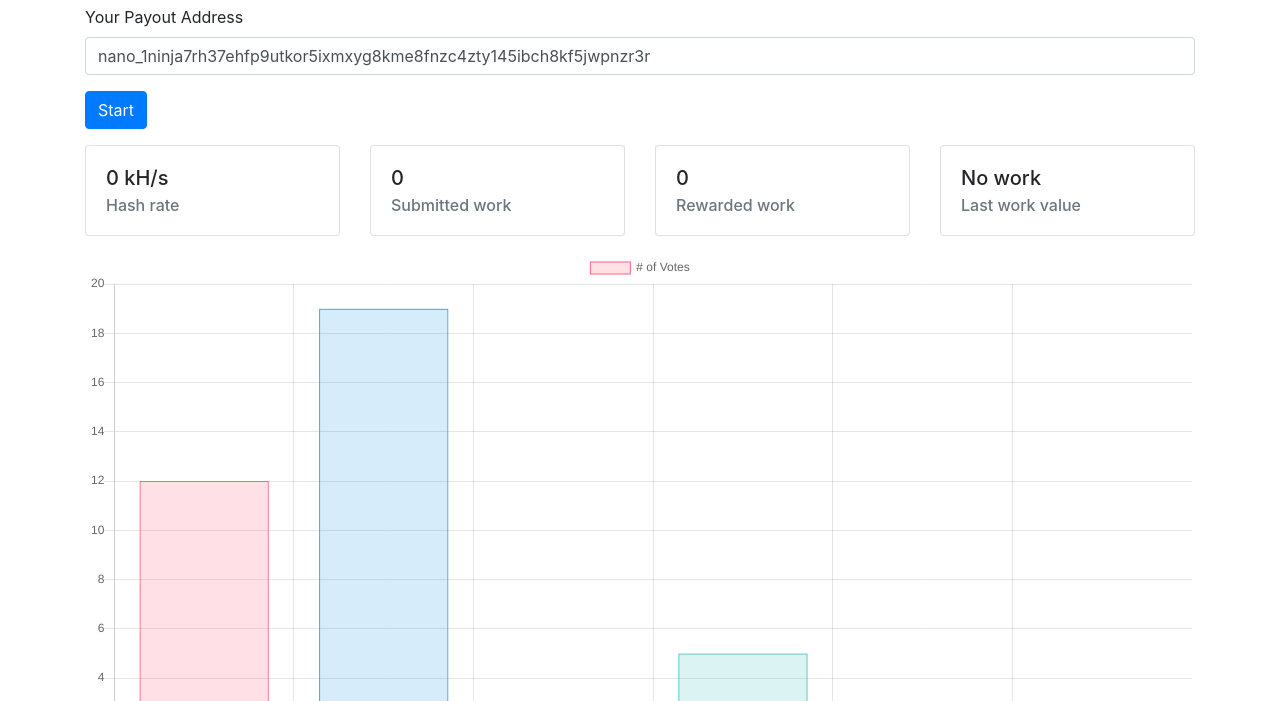
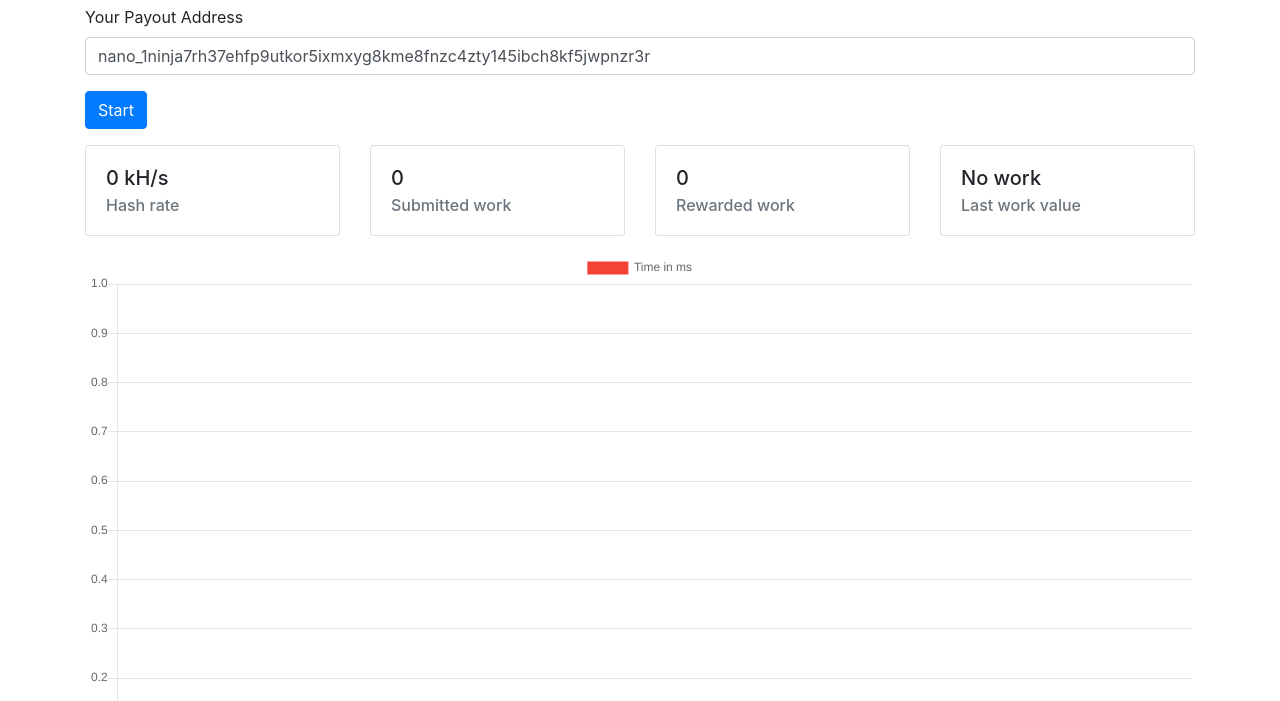
Before and after one commit to BitDesert/nano-dpow-web, a plain HTML site: page index.html in a window 1280 px wide. Shown: the part 99-800 px from the top of the page. Drawn offline with Linux system fonts and the light colour scheme.

Commit message:
working last work chart

```diff
--- a/index.html
+++ b/index.html
@@ -60,7 +60,7 @@
         <div class="row mb-3">
             <div class="col-12">
                 <div class="chart-container">
-                    <canvas id="chart"></canvas>
+                    <canvas id="lastWorkChart"></canvas>
                 </div>
             </div>
         </div>
--- a/static/js/chart.js
+++ b/static/js/chart.js
@@ -1,38 +1,28 @@
-var ctx = document.getElementById('chart');
-
 var work_timing = [];
 
-var myChart = new Chart(ctx, {
-    type: 'bar',
+var lastWorkChart = new Chart(document.getElementById('lastWorkChart'), {
+  type: 'line',
   data: {
-        labels: ['Red', 'Blue', 'Yellow', 'Green', 'Purple', 'Orange'],
+    labels: [],
     datasets: [{
-            label: '# of Votes',
-            data: [12, 19, 3, 5, 2, 3],
-            backgroundColor: [
-                'rgba(255, 99, 132, 0.2)',
-                'rgba(54, 162, 235, 0.2)',
-                'rgba(255, 206, 86, 0.2)',
-                'rgba(75, 192, 192, 0.2)',
-                'rgba(153, 102, 255, 0.2)',
-                'rgba(255, 159, 64, 0.2)'
-            ],
-            borderColor: [
-                'rgba(255, 99, 132, 1)',
-                'rgba(54, 162, 235, 1)',
-                'rgba(255, 206, 86, 1)',
-                'rgba(75, 192, 192, 1)',
-                'rgba(153, 102, 255, 1)',
-                'rgba(255, 159, 64, 1)'
-            ],
-            borderWidth: 1
+      label: 'Time in ms',
+      data: [],
+      backgroundColor: '#f44336',
+      borderColor: '#f44336',
+      borderWidth: 1,
+      fill: false
     }]
   },
   options: {
+    responsive: true,
     scales: {
       yAxes: [{
         ticks: {
-                    beginAtZero: true
+          beginAtZero: true,
+          scaleLabel: {
+            display: true,
+            labelString: 'Time in ms'
+          }
         }
       }]
     }
@@ -53,8 +43,8 @@ client.on("message", function (topic, payload) {
     var work_type = topic_split[1]
 
     console.log('work', work_type, block_hash, difficulty)
-      console.log('Got work, adding to work cache...');
-      work_cache.push({
+    console.log('Got work, adding to work timing...');
+    work_timing.push({
       block_hash: block_hash,
       difficulty: difficulty,
       work_type: work_type,
@@ -64,9 +54,23 @@ client.on("message", function (topic, payload) {
   } else if (message_type == 'cancel') {
     console.log('cancel', topic_split, payload)
 
-    if (work_cache.some(e => e.block_hash === payload)) {
-      console.log('In work cache, removing')
-      work_cache = work_cache.filter(e => e.block_hash !== payload);
+    if (work_timing.some(e => e.block_hash === payload)) {
+
+      var datediff = new Date() - work_timing.filter(e => e.block_hash === payload)[0].startTime;
+
+      console.log('Work is done for ' + payload + ' in ' + datediff + ' ms')
+
+      if (lastWorkChart.data.labels.length > 25) {
+        lastWorkChart.data.labels.shift();
+        lastWorkChart.data.datasets[0].data.shift();
+      }
+
+      lastWorkChart.data.labels.push(payload.slice(-4))
+      lastWorkChart.data.datasets[0].data.push(datediff)
+
+      lastWorkChart.update();
+
+      work_timing = work_timing.filter(e => e.block_hash !== payload);
     }
 
   }
```
Lines whose indentation alone changed are shown as unchanged.
